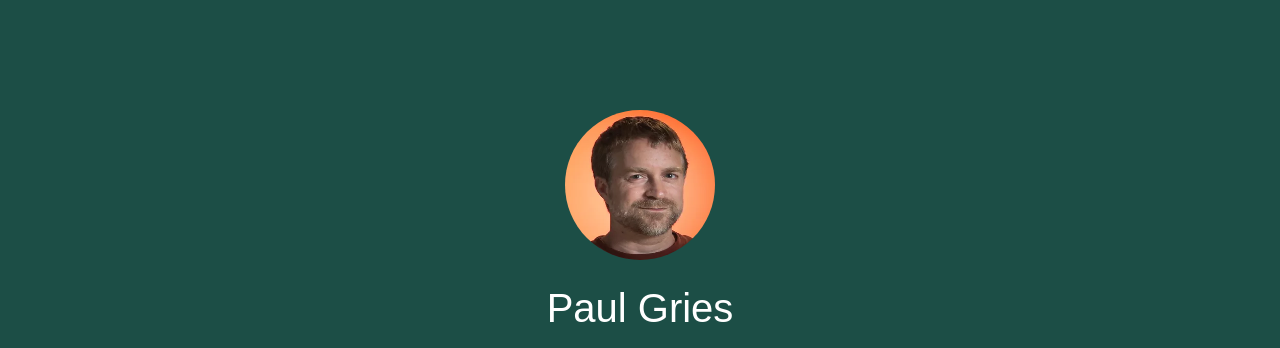
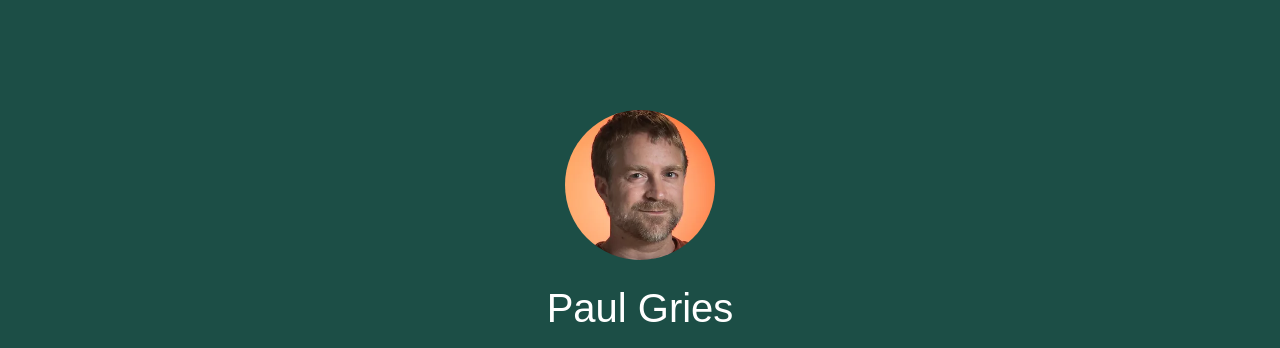
Before and after one commit to dcsil/website, a Jekyll site: the page built from _pages/staff/paul.html, in a window 1280 px wide. Shown: the part 140-488 px from the top of the page. Built offline with Jekyll 4.4.1, drawn with Linux system fonts in a browser that asks for light colours.

Commit message:
Image cover for pages

```diff
--- a/_layouts/page.html
+++ b/_layouts/page.html
@@ -8,7 +8,7 @@
     <div class="row">
       <div class="col-12 text-center">
         {% if page.image %}
-          <img src="{{ page.image }}" class="mb-4 rounded-circle" {% if page.image_size %}width="{{ page.image_size }}" height="{{ page.image_size }}"{% endif %}/>
+          <img src="{{ page.image }}" class="mb-4 rounded-circle" style="object-fit: cover" {% if page.image_size %}width="{{ page.image_size }}" height="{{ page.image_size }}"{% else %}height="100" width="100"{% endif %} />
         {% endif %}
         <h1 class="text-white font-tertiary">{{ page.title }}</h1>
         {% if page.description %}<p class="lead text-white font-tertiary">{{ page.description }}</p>{% endif %}
```
